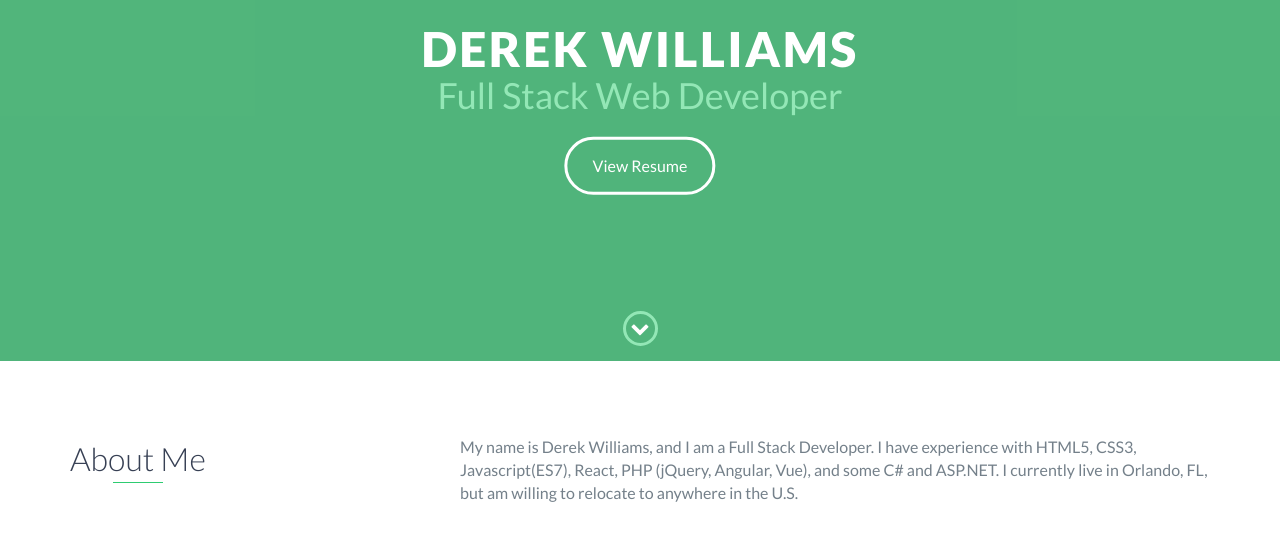
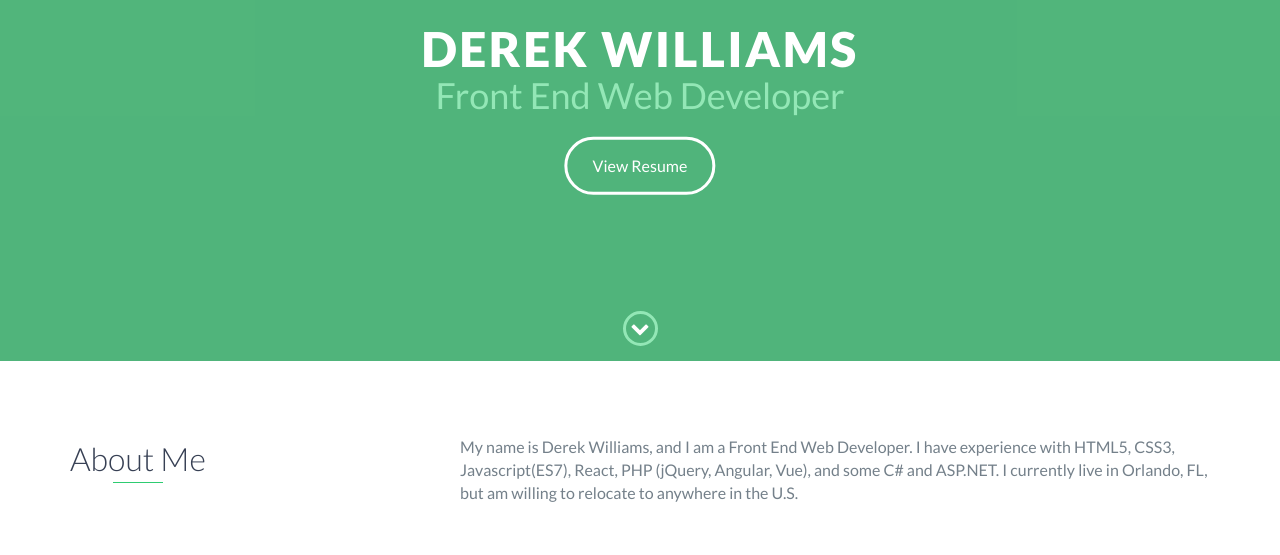
Before and after one commit to DerekWilliamsFL/derekwilliamsfl.github.io, a website: page index.html in a window 1280 px wide. Shown: the part 139-694 px from the top of the page. Drawn offline with nearby package versions, Linux system fonts and the light colour scheme.

Commit message:
Update index.html

```diff
--- a/index.html
+++ b/index.html
@@ -45,7 +45,7 @@
     <div id="lead">
         <div id="lead-content">
             <h1>Derek Williams</h1>
-            <h2>Full Stack Web Developer</h2>
+            <h2>Front End Web Developer</h2>
             <a href="https://drive.google.com/open?id=132DjcKa0ps7DRJYcu_wZ8QKCiZPw3goTPvvPyPGTyE4" class="btn-rounded-white">View Resume</a>
         </div>
 
@@ -66,7 +66,7 @@
                 </div>
                 <div class="col-md-8">
                     <p>
-                        My name is Derek Williams, and I am a Full Stack Developer. I have experience with HTML5, CSS3, Javascript(ES7), React, PHP (jQuery, Angular, Vue), and some C# and ASP.NET. I currently live in Orlando, FL, but am willing to relocate to anywhere in the U.S.
+                        My name is Derek Williams, and I am a Front End Web Developer. I have experience with HTML5, CSS3, Javascript(ES7), React, PHP (jQuery, Angular, Vue), and some C# and ASP.NET. I currently live in Orlando, FL, but am willing to relocate to anywhere in the U.S.
                     </p>
                 </div>
             </div>
```
